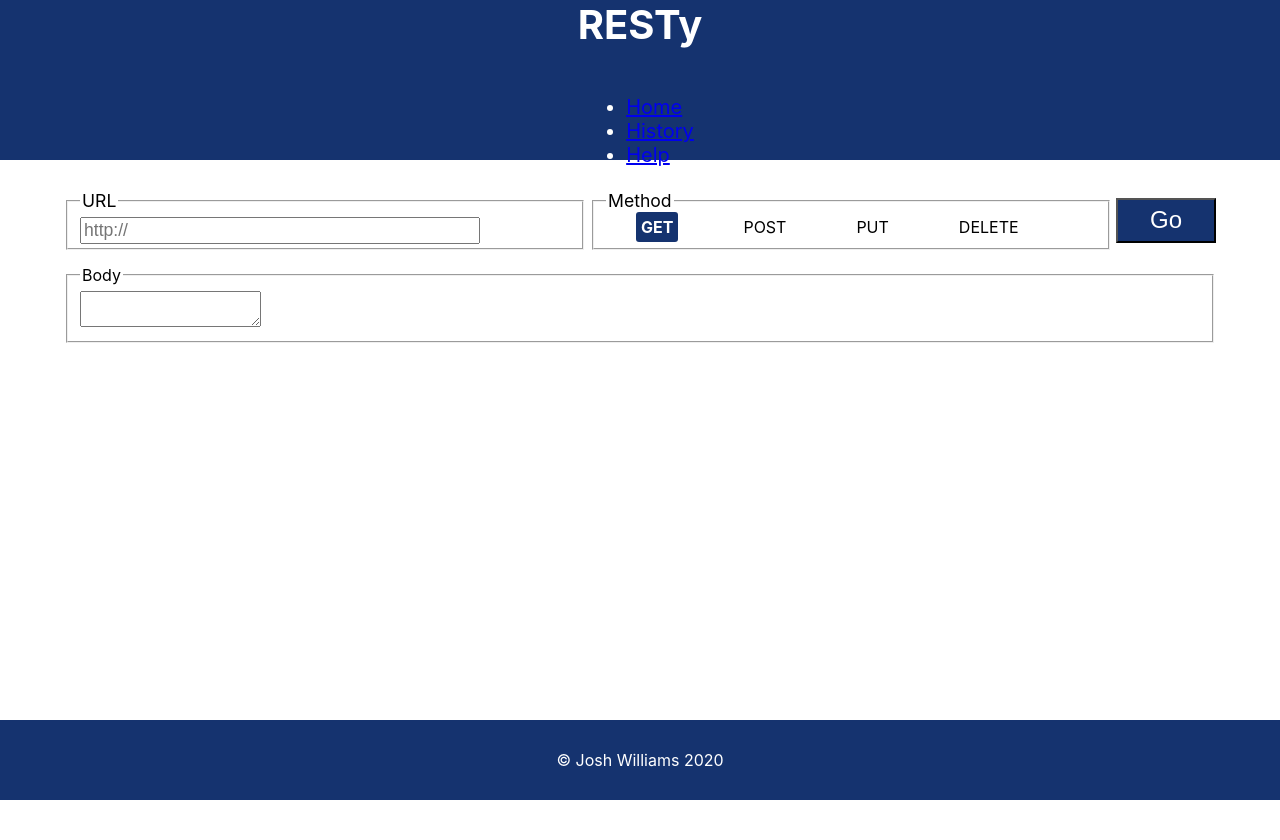
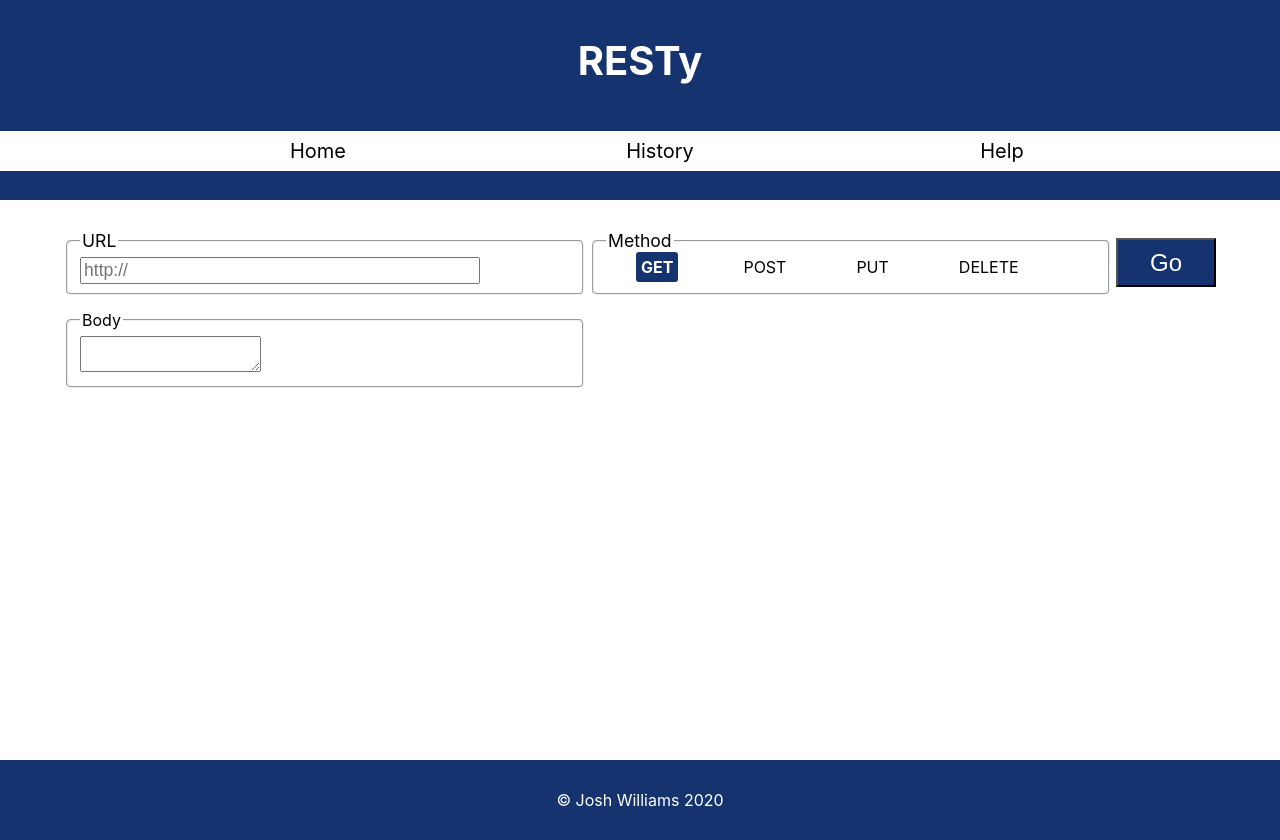
Before and after one commit to josh-williams-401-advanced-javascript/resty, a React (Create React App) app: page / in a window 1280 px wide. Before the commit the page ends 800 px from the top, so only its background shows below. Built offline with nearby package versions, Linux system fonts and the light colour scheme.

Commit message:
add some styling

```diff
--- a/src/components/form.js
+++ b/src/components/form.js
@@ -53,8 +53,6 @@ class Form extends React.Component {
 
         <button data-testid="submit" onClick={this.sendInput}>Go</button>
 
-
-
       </section>
       <fieldset>
         <legend>Body</legend>
--- a/src/style/form.scss
+++ b/src/style/form.scss
@@ -1,19 +1,22 @@
 @import './base.scss';
 
+fieldset {
+
+  width: 45%;
+  height: 100%;
+  border-radius: 5px;
+  &:last-of-type {
+    align-self: right;
+  }
+
+}
 .form  {
   margin: 30px 0 15px 0;
   display: flex;
   width: 100%;
-  height: 60px;
-
+  height: 65px;
   justify-content: space-between;
   align-items: center;
-
-  fieldset {
-
-    width: 45%;
-    height: 100%;
-  }
 
   fieldset div {
     position: relative;
@@ -32,9 +35,9 @@
   input[type="radio"] {
     opacity: 0;
     position: absolute;
-    height: 40px;
+    height: 60px;
     width: 80px;
-    margin: 0 20px;
+    margin: -17px 19px;
 
     &:checked + label {
       background-color: $dark-blue;
--- a/src/style/header.scss
+++ b/src/style/header.scss
@@ -2,7 +2,7 @@
 
 .App-header {
   background-color: $dark-blue;
-  height: 20vh;
+  height: 25vh;
   display: flex;
   flex-direction: column;
   align-items: center;
--- /dev/null
+++ b/src/style/nav.scss
@@ -0,0 +1,35 @@
+@import './base.scss';
+
+
+nav {
+  width: 100%;
+
+  ul{
+    width: 100%;
+    display: flex;
+    height: 40px;
+    flex-direction: row;
+    background-color: white;
+    justify-content: space-evenly;
+    align-items: center;
+
+  }
+  li{
+    height: 100%;
+    width: 10vw;
+    background-color: white;
+    height: 100%;
+    align-items: center;
+    justify-content: center;
+    display: flex;
+  }
+  a {
+    text-decoration: none;
+    color: black;
+    &:hover {
+      color: black;
+      background-color: rgb(172, 172, 240);
+      padding: 3px;
+    }
+  }
+}
--- a/src/style/results.scss
+++ b/src/style/results.scss
@@ -5,10 +5,14 @@
     max-height: 40vh;
     border: 1px solid black;
     padding: 20px;
+    margin-left: 30%;
 
     div {
       padding: 2px 0;
     }
+  }
+  h2{
+    margin-left: 30%;
   }
 }
 #logo{
@@ -16,3 +20,17 @@
   display: flex;
   justify-content: center;
 }
+aside {
+  width: 10%;
+  margin-left: 0;
+  display: inline;
+  li {
+    list-style-type: none;
+    // width: 20%;
+    // display: inline;
+  }
+  ul {
+    padding-left: 0;
+    display: inline;
+  }
+}
```
Also changed, not shown: src/App.js (+1 -9 lines).
